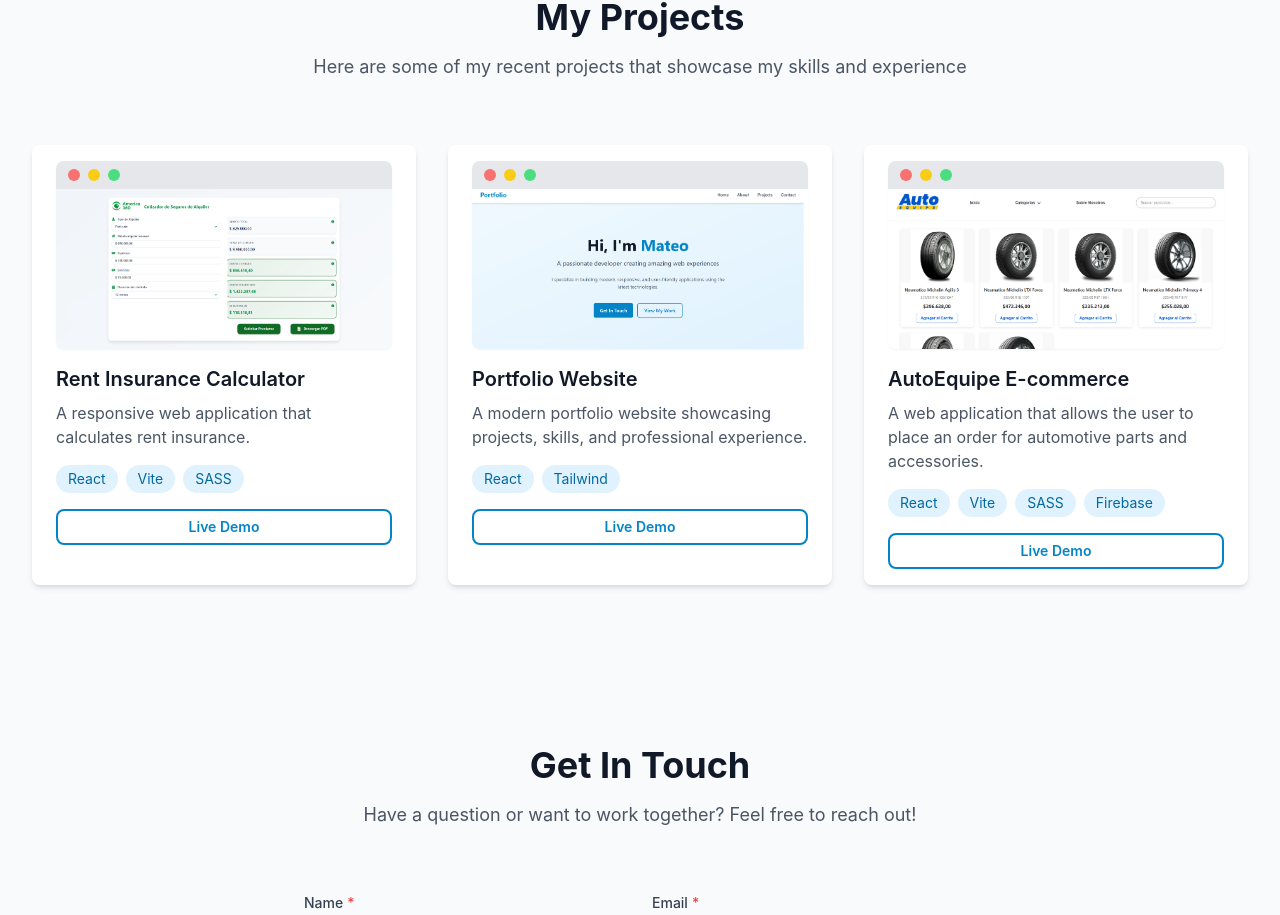
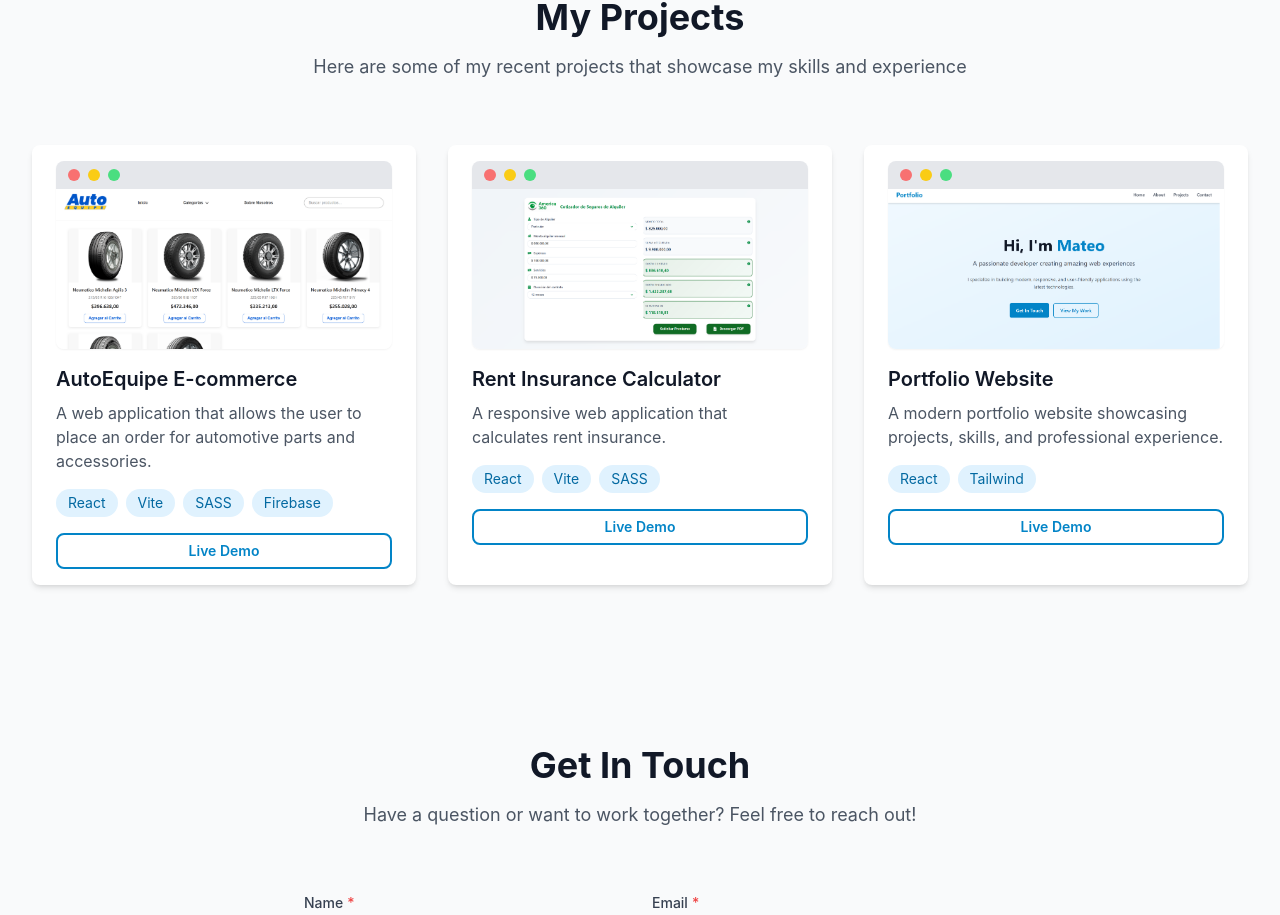
Before and after one commit to Mateosacco99/portfolio, a React (Create React App) app: page / in a window 1280 px wide. Shown: the part 1393-2308 px from the top of the page. Built offline with nearby package versions, Linux system fonts and the light colour scheme; no server answers.

Commit message:
Fix: Cambiando orden de los Proyectos

```diff
--- a/src/views/Projects.jsx
+++ b/src/views/Projects.jsx
@@ -3,6 +3,14 @@ import { Card, Button } from '../components';
 
 const Projects = () => {
   const projects = [
+    {
+      title: 'AutoEquipe E-commerce',
+      description:
+        'A web application that allows the user to place an order for automotive parts and accessories.',
+      technologies: ['React', 'Vite', 'SASS', 'Firebase'],
+      image: '/ecommerce-autoequipe.png',
+      link: 'https://ecommerce-autoequipe.vercel.app/',
+    },
     {
       title: 'Rent Insurance Calculator',
       description:
@@ -18,14 +26,6 @@ const Projects = () => {
       technologies: ['React', 'Tailwind'],
       image: '/portfolio.png',
       link: 'https://mateosacco99.github.io/cotizador-gestion/',
-    },
-    {
-      title: 'AutoEquipe E-commerce',
-      description:
-        'A web application that allows the user to place an order for automotive parts and accessories.',
-      technologies: ['React', 'Vite', 'SASS', 'Firebase'],
-      image: '/ecommerce-autoequipe.png',
-      link: 'https://ecommerce-autoequipe.vercel.app/',
     },
   ];
 
```
